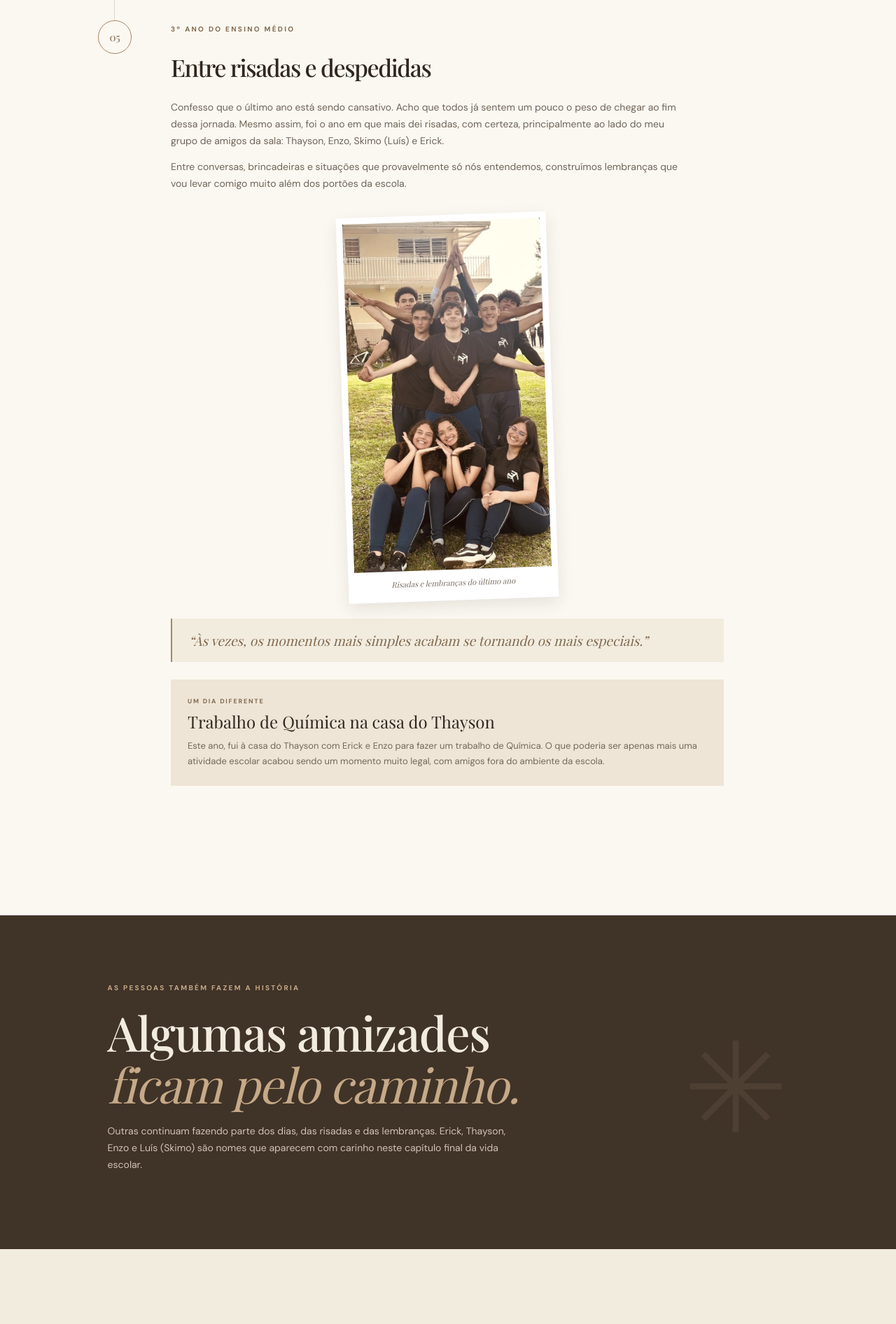
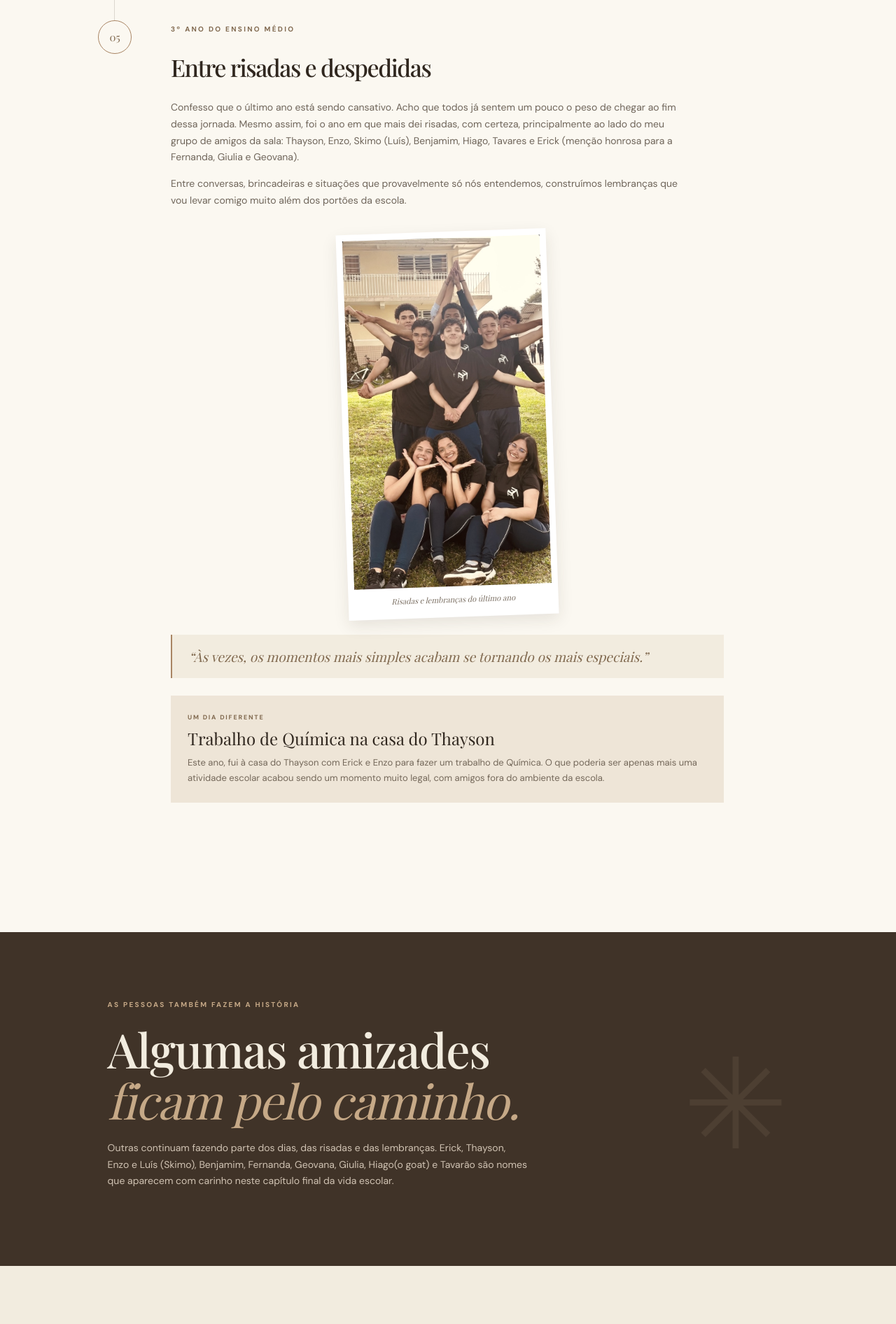
Before and after one commit to bryantzk0/Meu-legado-atualizado1, a plain HTML site: page index.html in a window 1280 px wide. Shown: the part 3408-5300 px from the top of the page at 70% size. Drawn offline with nearby package versions, Linux system fonts and the light colour scheme.

Commit message:
Update index.html

```diff
--- a/index.html
+++ b/index.html
@@ -43,10 +43,10 @@
         <article class="timeline-item reveal"><div class="timeline-marker">02</div><div class="timeline-content"><p class="eyebrow">ENSINO FUNDAMENTAL</p><h3>Entre brincadeiras e novas amizades</h3><p>Durante o Ensino Fundamental, eu gostava bastante de brincar e conversar. Apesar disso, sempre fui um pouco tímido e tinha poucas amizades. Muitas vezes, tentava me aproximar de outras pessoas e fazer novos amigos, porque não gostava de ficar sozinho. Aos poucos, fui vivendo experiências e construindo lembranças dessa etapa.</p><div class="memory-quote">“Eu gostava de brincar e conversar, mas também era muito tímido.”</div></div></article>
         <article class="timeline-item reveal"><div class="timeline-marker">03</div><div class="timeline-content"><p class="eyebrow">1º ANO DO ENSINO MÉDIO</p><h3>Um mundo novo</h3><p>O início do Ensino Médio trouxe muitas novidades: uma escola nova, pessoas que eu ainda não conhecia e a oportunidade de construir novas amizades. Tudo parecia diferente, e foi um período de adaptação a essa nova etapa.</p><p>Algumas amizades fizeram parte daquele primeiro ano e seguiram caminhos diferentes. Outras permaneceram. Erick, Thayson e Enzo continuam presentes até hoje e são parte importante das lembranças que levo dessa fase.</p></div></article>
         <article class="timeline-item reveal"><div class="timeline-marker">04</div><div class="timeline-content"><p class="eyebrow">2º ANO DO ENSINO MÉDIO</p><h3>Novas pessoas, novas experiências</h3><p>No segundo ano, conheci novas pessoas, fiz novas amizades e vivi experiências diferentes. Nathan, Fernanda e Geovana foram algumas das pessoas legais que conheci nessa fase.</p><div class="achievement-card"><span class="achievement-icon">✳</span><div><small>UMA CONQUISTA DA TURMA</small><strong>3º lugar no campeonato de robótica</strong><p>Uma experiência divertida e uma conquista que ficou entre as boas lembranças daquele ano.</p></div></div><p>Também guardo com carinho as aulas de recomposição de Matemática com a professora Francismara, que era muito legal e tornou aqueles momentos mais agradáveis.</p></div></article>
-        <article class="timeline-item reveal"><div class="timeline-marker">05</div><div class="timeline-content"><p class="eyebrow">3º ANO DO ENSINO MÉDIO</p><h3>Entre risadas e despedidas</h3><p>Confesso que o último ano está sendo cansativo. Acho que todos já sentem um pouco o peso de chegar ao fim dessa jornada. Mesmo assim, foi o ano em que mais dei risadas, com certeza, principalmente ao lado do meu grupo de amigos da sala: Thayson, Enzo, Skimo (Luís) e Erick.</p><p>Entre conversas, brincadeiras e situações que provavelmente só nós entendemos, construímos lembranças que vou levar comigo muito além dos portões da escola.</p><div class="photo-grid single-photo"><figure class="polaroid tilt-left"><img src="3ano-turma.jpg" alt="Foto da turma do 3º ano reunida no gramado da escola, de camiseta preta, fazendo poses divertidas"><figcaption>Risadas e lembranças do último ano</figcaption></figure></div><div class="memory-quote">“Às vezes, os momentos mais simples acabam se tornando os mais especiais.”</div><div class="small-story"><span>UM DIA DIFERENTE</span><h4>Trabalho de Química na casa do Thayson</h4><p>Este ano, fui à casa do Thayson com Erick e Enzo para fazer um trabalho de Química. O que poderia ser apenas mais uma atividade escolar acabou sendo um momento muito legal, com amigos fora do ambiente da escola.</p></div></div></article>
+        <article class="timeline-item reveal"><div class="timeline-marker">05</div><div class="timeline-content"><p class="eyebrow">3º ANO DO ENSINO MÉDIO</p><h3>Entre risadas e despedidas</h3><p>Confesso que o último ano está sendo cansativo. Acho que todos já sentem um pouco o peso de chegar ao fim dessa jornada. Mesmo assim, foi o ano em que mais dei risadas, com certeza, principalmente ao lado do meu grupo de amigos da sala: Thayson, Enzo, Skimo (Luís), Benjamim, Hiago, Tavares e Erick (menção honrosa para a Fernanda, Giulia e Geovana).</p><p>Entre conversas, brincadeiras e situações que provavelmente só nós entendemos, construímos lembranças que vou levar comigo muito além dos portões da escola.</p><div class="photo-grid single-photo"><figure class="polaroid tilt-left"><img src="3ano-turma.jpg" alt="Foto da turma do 3º ano reunida no gramado da escola, de camiseta preta, fazendo poses divertidas"><figcaption>Risadas e lembranças do último ano</figcaption></figure></div><div class="memory-quote">“Às vezes, os momentos mais simples acabam se tornando os mais especiais.”</div><div class="small-story"><span>UM DIA DIFERENTE</span><h4>Trabalho de Química na casa do Thayson</h4><p>Este ano, fui à casa do Thayson com Erick e Enzo para fazer um trabalho de Química. O que poderia ser apenas mais uma atividade escolar acabou sendo um momento muito legal, com amigos fora do ambiente da escola.</p></div></div></article>
       </div>
     </section>
-    <section class="friends-band"><div class="friends-inner reveal"><p class="eyebrow">AS PESSOAS TAMBÉM FAZEM A HISTÓRIA</p><h2>Algumas amizades<br><em>ficam pelo caminho.</em></h2><p>Outras continuam fazendo parte dos dias, das risadas e das lembranças. Erick, Thayson, Enzo e Luís (Skimo) são nomes que aparecem com carinho neste capítulo final da vida escolar.</p></div><span class="friends-decoration">✳</span></section>
+    <section class="friends-band"><div class="friends-inner reveal"><p class="eyebrow">AS PESSOAS TAMBÉM FAZEM A HISTÓRIA</p><h2>Algumas amizades<br><em>ficam pelo caminho.</em></h2><p>Outras continuam fazendo parte dos dias, das risadas e das lembranças. Erick, Thayson, Enzo e Luís (Skimo), Benjamim, Fernanda, Geovana, Giulia, Hiago(o goat) e Tavarão são nomes que aparecem com carinho neste capítulo final da vida escolar.</p></div><span class="friends-decoration">✳</span></section>
     <section class="essays-section section-wrap" id="redacoes"><div class="section-heading reveal"><div><p class="eyebrow">CAPÍTULO 02 · PORTFÓLIO</p><h2>Palavras que construí<span>.</span></h2></div><p>Textos produzidos durante as aulas de Língua Portuguesa e Redação. Cada tema representa uma ideia, uma reflexão e uma parte do percurso.</p></div><div class="essay-toolbar reveal"><label class="search-box"><span>⌕</span><input id="essaySearch" type="search" placeholder="Buscar uma redação pelo tema..." aria-label="Buscar redação"></label><span class="essay-count" id="essayCount">17 textos</span></div><div class="essay-grid" id="essayGrid" aria-live="polite"></div><p class="empty-state" id="emptyState" hidden>Nenhuma redação encontrada. Tente outro termo.</p></section>
     <section class="closing-section" id="despedida"><div class="closing-content reveal"><p class="eyebrow">ÚLTIMO CAPÍTULO · 2026</p><h2>O fim de um ciclo,<br><em>o começo de outros caminhos.</em></h2><p>É estranho pensar que uma etapa que fez parte de tantos anos da minha vida está chegando ao fim. Sinto um pouco de tudo: felicidade por concluir essa jornada, alívio por superar os desafios, ansiedade pelo futuro e, principalmente, saudade de tudo aquilo que talvez não aconteça novamente.</p><p>Foram anos de mudanças, aprendizados, amizades, dificuldades e muitas risadas. Talvez eu não tenha aproveitado todos os momentos como poderia, mas cada fase contribuiu de alguma maneira para quem sou hoje.</p><p>No final, ficam as fotografias, as histórias e as pessoas que fizeram parte dessa caminhada. A escola pode estar ficando para trás, mas as lembranças continuarão comigo.</p><div class="signature">Com carinho, <span>o autor desta história.</span></div></div></section>
   </main>
```
